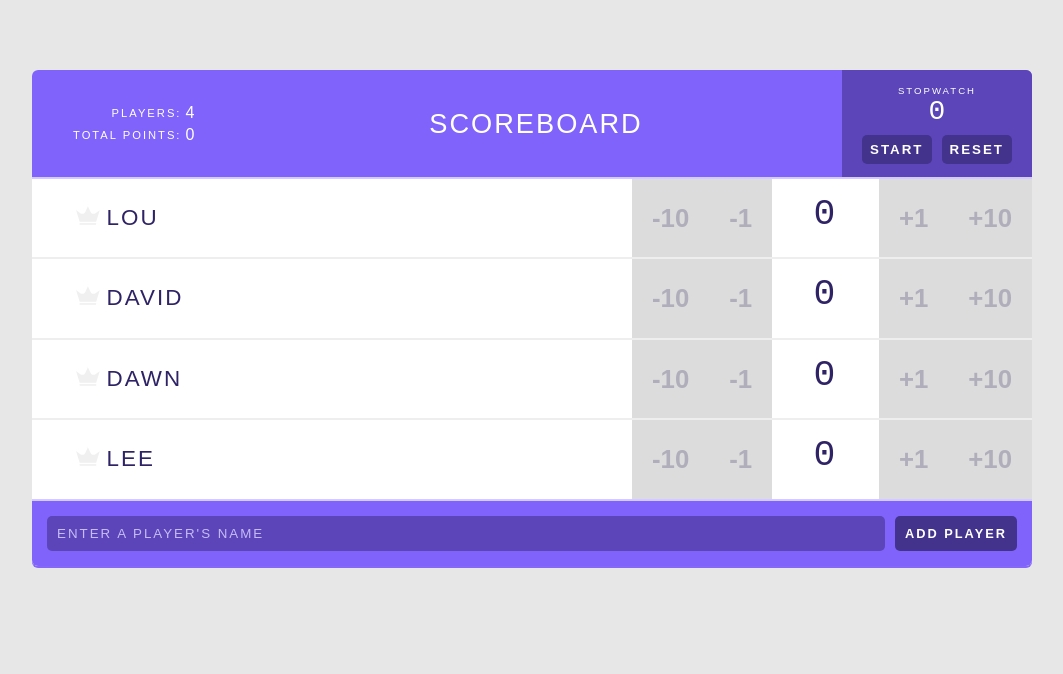
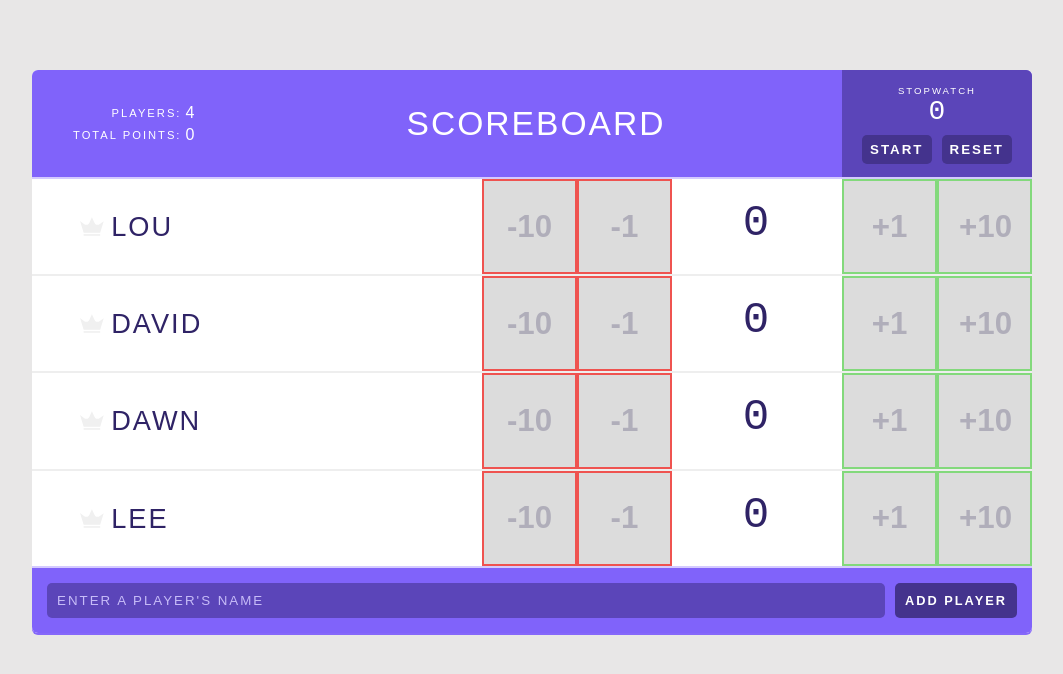
Before and after one commit to LeeVaughn/scorekeeper-v2, a React (Create React App) app: page / in a window 1280 px wide. Shown: the top 674 px of the page, without its empty margins (108-1171 px from the left). Built offline with nearby package versions, Linux system fonts and the light colour scheme.

Commit message:
added borders to increment/decrement buttons, further adjust element sizes

```diff
--- a/src/index.css
+++ b/src/index.css
@@ -17,7 +17,7 @@ header {
 
 header h1 {
   flex-grow: 1;
-  font-size: 1.7em;
+  font-size: 2.1em;
   letter-spacing: 2px;
   font-weight: normal;
 }
@@ -111,7 +111,7 @@ svg {
 
 .player {
   display: flex;
-  font-size: 1.4em;
+  font-size: 1.7em;
   border-bottom: solid 2px #EEEEEE;
   letter-spacing: 2px;
 }
@@ -210,10 +210,11 @@ svg {
 
 .counter {
   display: flex;
-  width: 400px;
+  width: 550px;
 }
 
   .counter-action {
+    width: 95px;
     border: none;
     font-size: 1.15em;
     font-weight: bold;
@@ -229,12 +230,25 @@ svg {
     color: #fff;
   }
 
+  .increment{
+    border: 2px solid #83D97C;
+  }
+
   .increment:hover {
     background: #83D97C;
   }
 
+  .decrement{
+    border: 2px solid #EF5350;
+  }
+
   .decrement:hover {
     background: #EF5350;
+  }
+
+  /* to prevent border between the two increment/decrement buttons from appearing too large */
+  .left{
+    border-right: 0px;
   }
 
   .counter-score {
```
